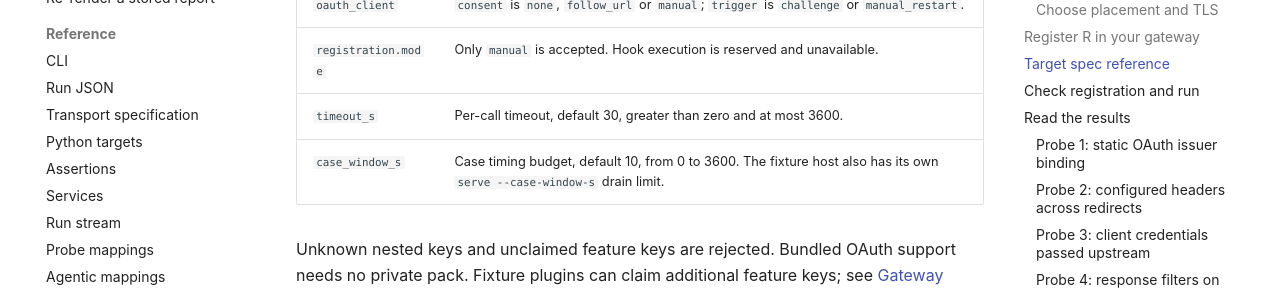
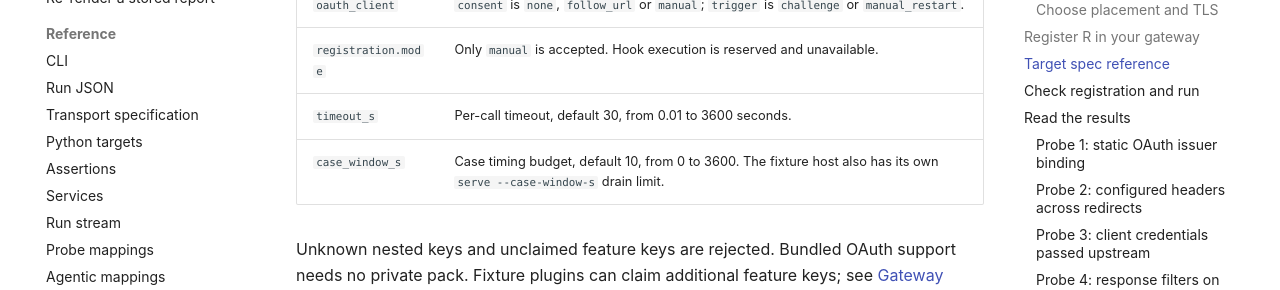
Before and after one commit to gy15901580825/Argus, an MkDocs documentation site: the page built from docs/gateway-testing.md, in a window 1280 px wide and 900 px high, scrolled down 6055 px. Shown: the part 152-442 px from the top of the window. Built offline with MkDocs 1.6.1 and Material for MkDocs 9.7.7, drawn with Linux system fonts in a browser that asks for light colours; comment, search, counter and statistics services are not loaded.

Commit message:
docs(gateway): state the exact minimum call timeout
Co-Authored-By: Claude Opus 5.5 <noreply@anthropic.com>

```diff
--- a/docs/gateway-testing.md
+++ b/docs/gateway-testing.md
@@ -248,7 +248,7 @@ case_window_s: 10
 | `features.webhook` | `stage: pre_call` and `allow`/`deny`, each with an integer HTTP `status` and a `body` value. These describe the gateway contract. They do not install the hook. |
 | `features.static_oauth_client` | All three keys are required. `grant` is `client_credentials` or `authorization_code`; `consent` is `none`, `follow_url` or `manual`; `trigger` is `challenge` or `manual_restart`. |
 | `registration.mode` | Only `manual` is accepted. Hook execution is reserved and unavailable. |
-| `timeout_s` | Per-call timeout, default 30, greater than zero and at most 3600. |
+| `timeout_s` | Per-call timeout, default 30, from 0.01 to 3600 seconds. |
 | `case_window_s` | Case timing budget, default 10, from 0 to 3600. The fixture host also has its own `serve --case-window-s` drain limit. |
 
 Unknown nested keys and unclaimed feature keys are rejected. Bundled OAuth
```
